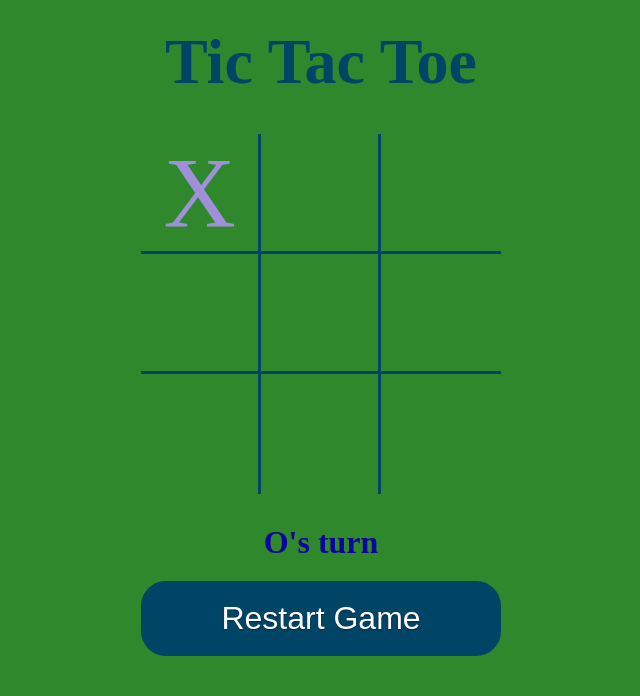
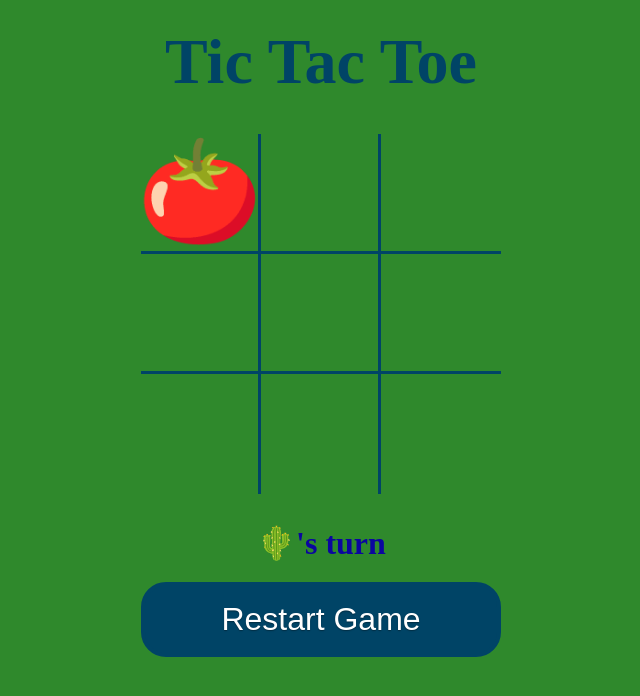
Before and after one commit to sbenerofe/tictactoe, a plain HTML site: page index.html in a window 1280 px wide. Both pictures are taken after a click on the element 520 px from the left and 194 px from the top of the page. Shown: the whole page, without its empty margins (319-959 px from the left). Drawn offline with Linux system fonts and the light colour scheme.

Commit message:
update icons

```diff
--- a/script.js
+++ b/script.js
@@ -1,12 +1,14 @@
 // Game Module containing all code except for two event listeners at bottom
 // All variables and functions private except for the 2 called by event listeners
-let gameModule = (function () {
+
 'use strict';
 // all module code here
 // variables
 const gameStatusMessage = document.getElementById('game-status');
 let gameActive = true;
-  let currentPlayer = 'X';
+const player1_Symbol = '🍅';
+const player2_Symbol = '🌵';
+let currentPlayer = player1_Symbol;
 let gameBoard = ['', '', '', '', '', '', '', '', ''];
 
 const winningMessage = () => `${currentPlayer} wins!`;
@@ -26,7 +28,7 @@ let gameModule = (function () {
 ];
 
 // main public function for gameplay
-  function handleClick(e) {
+const handleClick = (e) => {
   const clickedSquare = e.target;
   const clickedSquareNumber = parseInt(
     clickedSquare.getAttribute('box-number')
@@ -38,12 +40,13 @@ let gameModule = (function () {
 
   handlePlay(clickedSquare, clickedSquareNumber);
   handleResult();
-  }
+};
 // private function if player chooses valid square
 function handlePlay(clickedElement, squareIndex) {
   gameBoard[squareIndex] = currentPlayer;
   clickedElement.innerText = currentPlayer;
-    if (currentPlayer === 'X') {
+  //switch
+  if (currentPlayer === player1_Symbol) {
     clickedElement.style.color = '#A090DC';
   } else {
     clickedElement.style.color = '#0B05A0';
@@ -86,9 +89,10 @@ let gameModule = (function () {
 }
 // change to next player's turn after move
 function changePlayer() {
-    currentPlayer = currentPlayer === 'X' ? 'O' : 'X';
+  currentPlayer =
+    currentPlayer === player1_Symbol ? player2_Symbol : player1_Symbol;
   gameStatusMessage.innerText = currentPlayerTurn();
-    if (currentPlayer === 'X') {
+  if (currentPlayer === player1_Symbol) {
     changeMessageColor('A090DC');
   } else {
     changeMessageColor('0B05A0');
@@ -101,20 +105,12 @@ let gameModule = (function () {
     .querySelectorAll('.board-square')
     .forEach((square) => (square.innerText = ''));
   gameActive = true;
-    currentPlayer = 'X';
+  currentPlayer = player1_Symbol;
   gameStatusMessage.innerText = currentPlayerTurn();
 }
-
-  // list public functions and variables
-  return { handleClick, restartGame };
-})();
 
 //
 document
   .querySelectorAll('.board-square')
-  .forEach((square) =>
-    square.addEventListener('click', gameModule.handleClick)
-  );
-document
-  .getElementById('restart-game')
-  .addEventListener('click', gameModule.restartGame);
+  .forEach((square) => square.addEventListener('click', handleClick));
+document.getElementById('restart-game').addEventListener('click', restartGame);
--- a/style.css
+++ b/style.css
@@ -48,7 +48,13 @@ h2:hover {
   width: 120px;
   height: 120px;
   line-height: 120px;
+  /* animation: rotate 5s infinite; */
 }
+/* @keyframes rotate {
+  50% {
+    transform: rotate(360deg);
+  }
+} */
 
 .top,
 .mid {
```
Lines whose indentation alone changed are shown as unchanged.
